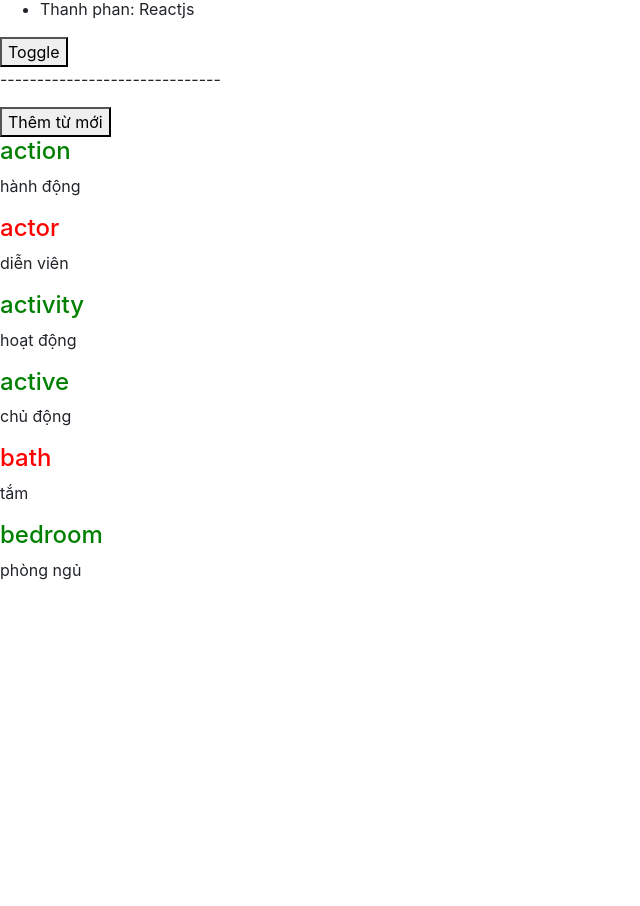
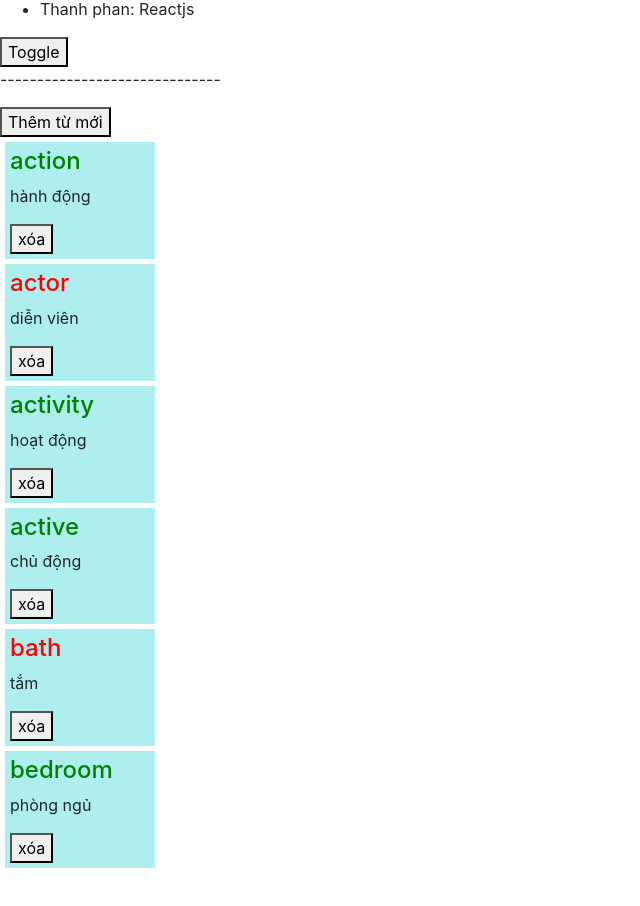
Before and after one commit to tientm96/learn-angular, an Angular app: page / in a window 1280 px wide. Shown: the part 1033-1939 px from the top of the page, without its empty margins (0-640 px from the left). Before the commit the page ends 1679 px from the top, so only its background shows below. Built offline with nearby package versions, Linux system fonts and the light colour scheme.

Commit message:
delete phan tu bang splice(startindex, count)

```diff
--- a/src/app/words/words.component.css
+++ b/src/app/words/words.component.css
@@ -0,0 +1,6 @@
+.word {
+    background-color:paleturquoise;
+    padding: 5px;
+    margin: 5px;
+    width: 150px;
+}
--- a/src/app/words/words.component.html
+++ b/src/app/words/words.component.html
@@ -15,11 +15,14 @@
 <button (click)="isShowForm=true" *ngIf="!isShowForm">Thêm từ mới</button>
 
 
-<div *ngFor="let word of arrWords">
+<!-- dùng class=word trong css để bọc mỗi phần tử lại-->
+<div *ngFor="let word of arrWords" class="word">
   <!-- Toán tử 3 ngôi, nếu thuộc tính memorized của word = true, thì có nghĩa đã học rồi, màu xanh -->
   <h4 [ngStyle]="{color: word.memorized ? 'green' : 'red'}">
     {{ word.en }}
   </h4>
+  <p>{{ word.vn }}</p>
 
-  <p>{{ word.vn }}</p>
+  <!-- Gọi đến hàm removeWord trong comp -->
+  <button (click)="removeWord(word.id);">xóa</button>
 </div>
--- a/src/app/words/words.component.ts
+++ b/src/app/words/words.component.ts
@@ -49,4 +49,14 @@ export class WordsComponent implements OnInit {
     //this.isShowForm=false; //qua button thêm của html để set lại giá trị isShowForm cũng đc.
   }
 
+
+  //hàm xóa phần tử, nhận id từ html truyền vào.
+  //Từ id, tìm index của phần tử đó, rồi xóa theo index.
+  //Dùng hàm splice(startnumber, countnumber): TRong mảng xóa bắt đầu từ phần tử bao nhiêu và xóa đi bao nhiêu phần tử.
+  // ở đây bắt đầu từ vị trí index, và xóa 1 phần tử.
+  removeWord(id: number){
+    const index = this.arrWords.findIndex(word => word.id === id);
+    this.arrWords.splice(index,1);
+  }
+
 }
```
